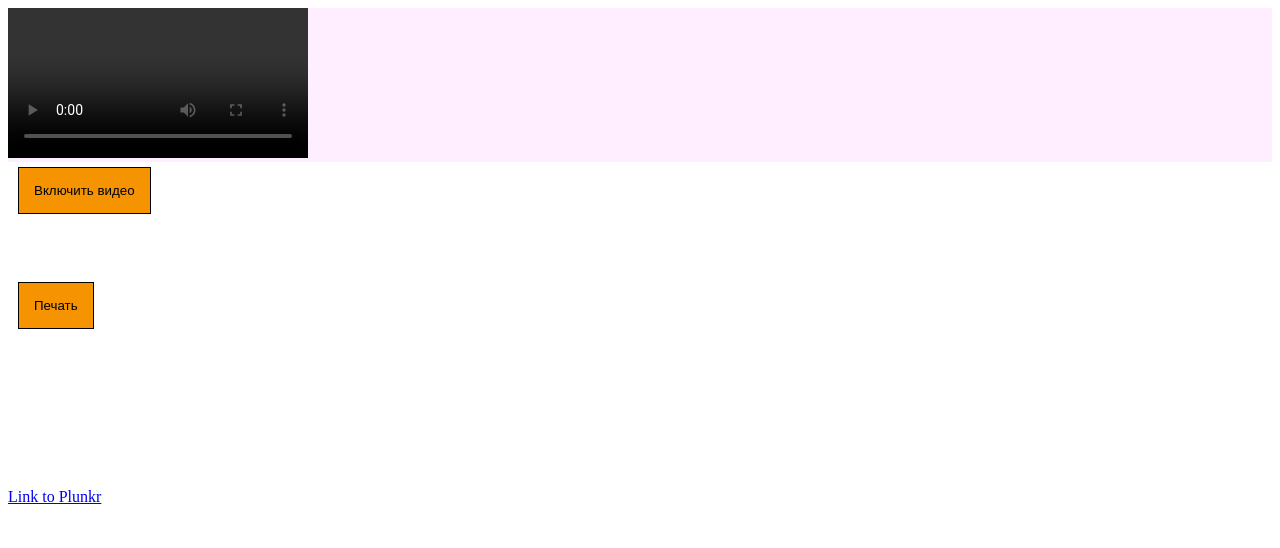
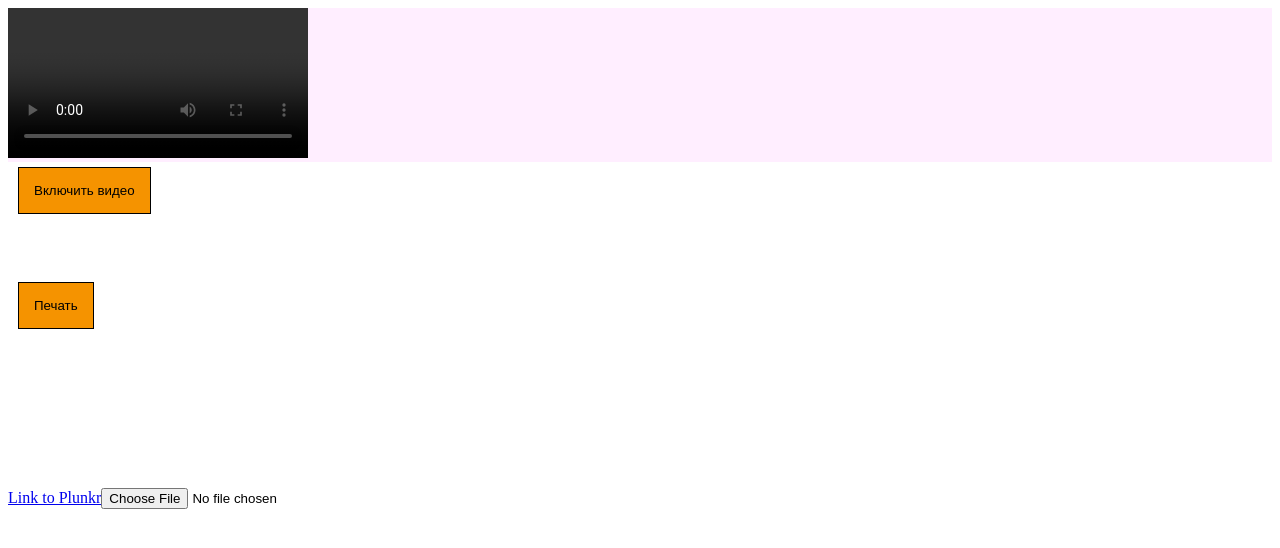
Before and after one commit to NikAzaza/andersen_test, an Angular app: page / in a window 1280 px wide. Shown: the top 548 px of the page. Built offline with nearby package versions, Linux system fonts and the light colour scheme; no server answers; what nativescript-barcodescanner would draw is missing.

Commit message:
add input file 2

```diff
--- a/src/app/app.component.html
+++ b/src/app/app.component.html
@@ -33,3 +33,4 @@
 </div>
 
 <a href="https://plnkr.co/edit/f1JkCgYvI10rsdm5msmM?p=preview">Link to Plunkr</a>
+<input type="file" name="" value="Файл">
```
